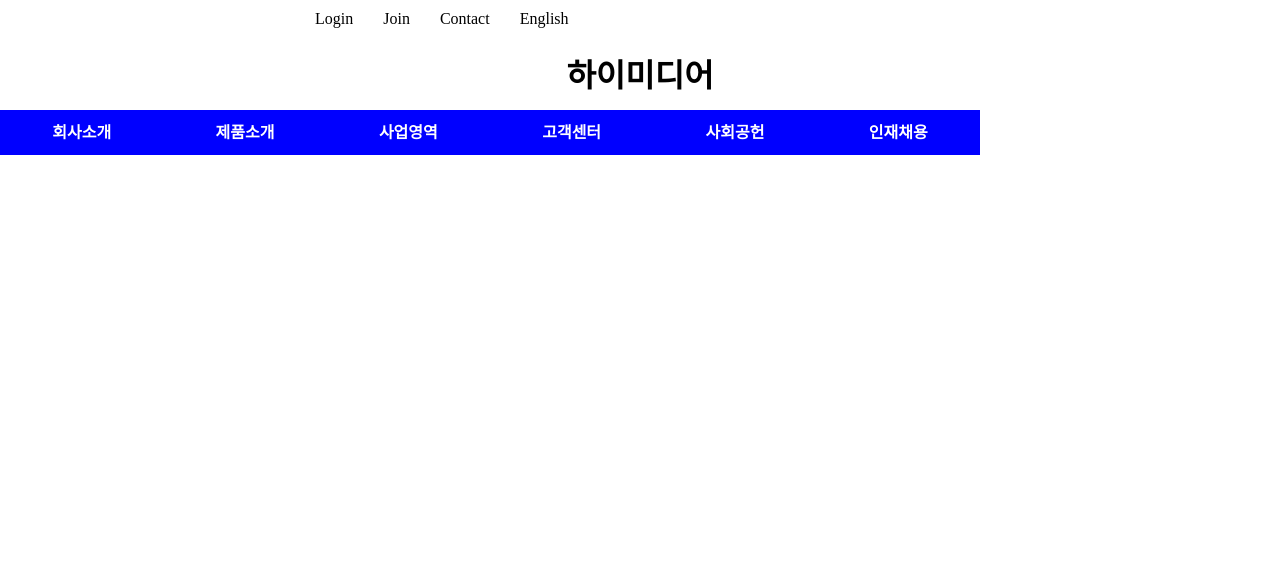
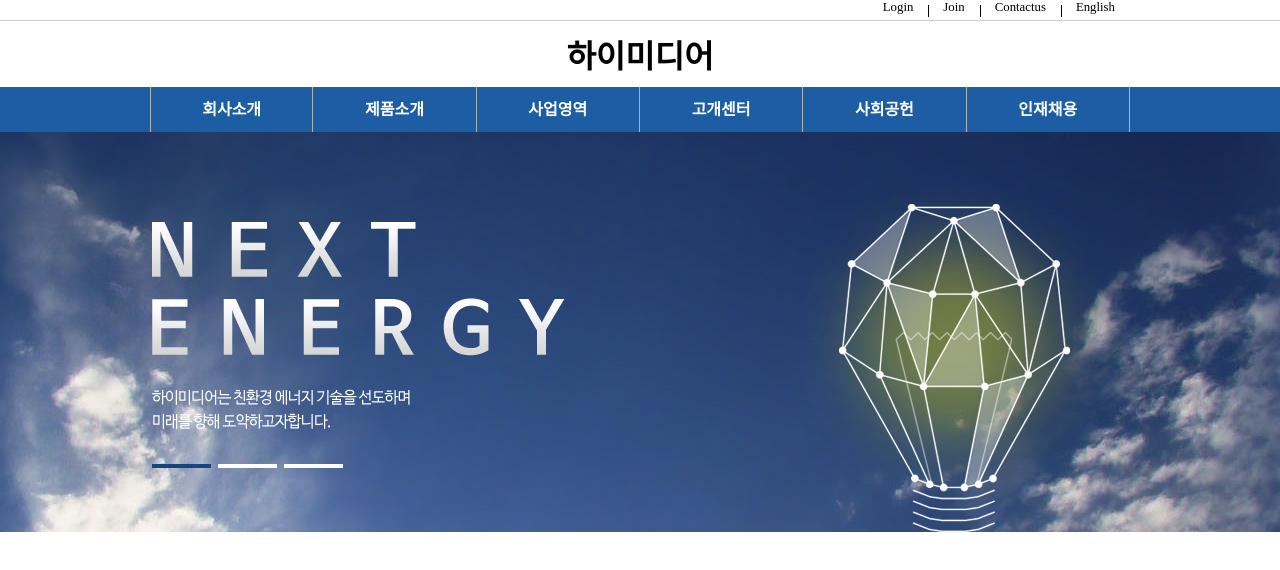
Before and after one commit to junhokyung/2019_webdesign, a plain HTML site: page 01himedia/index.html in a window 1280 px wide. Drawn offline with Linux system fonts and the light colour scheme.

Commit message:
20190515

```diff
--- a/01himedia/css/reset.css
+++ b/01himedia/css/reset.css
@@ -1,6 +1,8 @@
 @charset"utf-8";
+
 *{margin:0;padding: 0; box-sizing:border-box;}
 li{list-style: none;}
 a:link,a:visited{color:black;}
 a{text-decoration: none;}
-.clearfix{content:"";clear:both;display:block;}
+
+.clearfix:after{content:"";clear:both;display:block;}
--- a/01himedia/css/style.css
+++ b/01himedia/css/style.css
@@ -1,27 +1,38 @@
 @charset"utf-8";
+/*header*/
+header#main_header{}
+	div.main_util{border-bottom: 1px solid #cdcdcd;}
+	div.main_util>div.util_menu{width: 980px; height: 20px;
+		 margin:0 auto;}
+	nav.util_wrap{float: right;}
 
-header#main_header{margin:0 auto;height: 300px;position:relative;}
-header#main_header>div.main_util{
-	background-color: none;width: 980px; height: 30px;
-	position:absolute;
-	right:0;top:10px; margin-bottom: 10px;}
-header#main_header>div.main_util>ul>li{float:left;text-align: center;
+	nav.util_wrap>ul>li{float: left;position: relative;}
+	nav.util_wrap>ul>li:after{content:"";width: 1px;height: 12px;
+		background-color: #000;position: absolute;top: 5px;left: 0;}
+	nav.util_wrap>ul>li:first-child:after{content:"";display: none;}
+	nav.util_wrap>ul>li>a{display: block; padding: 0 15px;font-size: 0.8em;}
 
-	}
-header#main_header>div.main_util>ul>li>a{
-	display: block;padding: 0 15px;}
+	h1{text-align: center;padding:10px 0; }
 
-header#main_header>h1{
-	margin:0 auto;text-align:center;width: 980px;
-	height: 100px;padding: 50px 0; margin-bottom: 10px;
+	div.main_menu{background-color: #1d5da4;}
+	div.main_menu>nav.menu_wrap{width: 980px;height: 45px;margin:0 auto;
+		}
+
+	div.main_menu>nav.menu_wrap>ul>li{float:left;width: 16.666%;
+		border-right: 1px solid #b3b3b3;}
+	div.main_menu>nav.menu_wrap>ul>li:first-child{border-left: 1px solid #b3b3b3;
+		}
+	div.main_menu>nav.menu_wrap>ul>li>a{
+		display:block;text-align: center;line-height: 45px;
+		color: white; font-weight: bold;}
+	div.main_menu>nav.menu_wrap>ul>li>a:hover{background-color: skyblue;
+		color:#1d5da4;}
+
+/*visual*/
+div#visual_wrap{height: 400px;
+	background:#203969 url(../images/visual_bg.jpg) no-repeat center;
+
 }
-header#main_header>nav.main_menu{
-	background-color: blue;position:absolute;
-	height: 45px;
-}
-header#main_header>nav.main_menu>ul>li{
-	float:left; text-align: center;width:163.33px; }
-header#main_header>nav.main_menu>ul>li>a{
-	display:block;color:white;line-height: 45px;font-weight: bold; }
-header#main_header>nav.main_menu>ul>li>a:hover{
-	background-color: skyblue;color:black;}
+	.visual{width: 980px;margin:0 auto;height: 400px; position: relative;}
+	.visual .img01{position: absolute;right: 0;bottom: 0;}
+	.visual .img02{position: absolute;left: 0;top: 90px;}
--- a/01himedia/index.html
+++ b/01himedia/index.html
@@ -9,28 +9,43 @@
 	<link rel="stylesheet" href="css/style.css">
 <body>
 	<header id="main_header">
+		<!-- main util start -->
 		<div class="main_util">
-			<ul>
+
+				<div class="util_menu clearfix">
+					<nav class="util_wrap">
+						<ul class="clearfix">
 							<li><a href="#">Login</a></li>
 							<li><a href="#">Join</a></li>
-				<li><a href="#">Contact</a></li>
+							<li><a href="#">Contactus</a></li>
 							<li><a href="#">English</a></li>
 						</ul>
+					</nav>
+
 			</div>
+		</div>
+		<!-- main util end -->
 		<h1>하이미디어</h1>
-
-		<nav class="main_menu">
+		<!-- main util start -->
+		<div class="main_menu">
+			<nav class="menu_wrap">
 				<ul>
 					<li><a href="#">회사소개</a></li>
 					<li><a href="#">제품소개</a></li>
 					<li><a href="#">사업영역</a></li>
-				<li><a href="#">고객센터</a></li>
+					<li><a href="#">고개센터</a></li>
 					<li><a href="#">사회공헌</a></li>
 					<li><a href="#">인재채용</a></li>
 				</ul>
 			</nav>
+		</div>
 	</header>
+	<div id="visual_wrap">
+		<div class="visual">
+			<img src="images/visual_img01.png" alt="전구" class="img01">
+			<img src="images/visual_img02.png" alt="next energy" class="img02">
+		</div>
 
-
+	</div>
 </body>
 </html>
```
Also changed, not shown: 01himedia/images/icon01.png (added), 01himedia/images/icon02.png (added), 01himedia/images/icon03.png (added), 01himedia/images/icon04.png (added), 01himedia/images/icon05.png (added), 01himedia/images/img01.jpg (added), 01himedia/images/img02.jpg (added), 01himedia/images/img03.jpg (added), 01himedia/images/imgbg01.jpg (added), 01himedia/images/imgbg02.jpg (added), 01himedia/images/imgbg03.jpg (added), 01himedia/images/toggle_btn01.jpg (added), 01himedia/images/visual_bg.jpg (added), 01himedia/images/visual_img01.png (added), 1 more files. Lines whose indentation alone changed are shown as unchanged.
